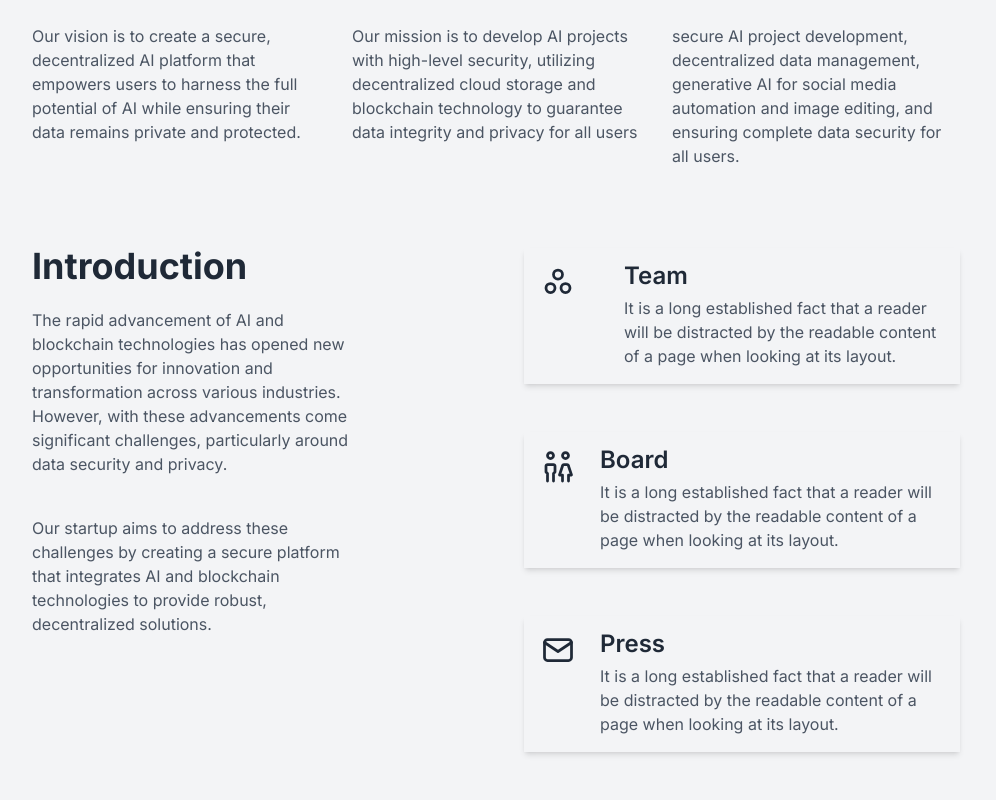
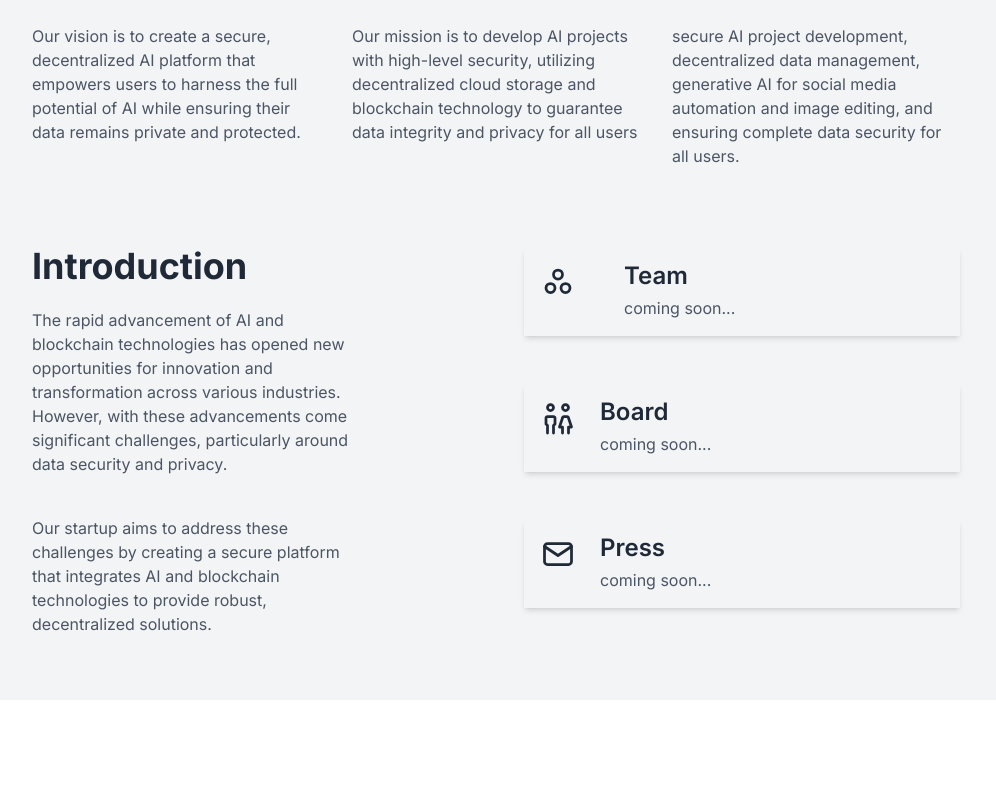
Before and after one commit to nureazambd/secureai-and-blockchain-startup, a Next.js app: page / in a window 1280 px wide. Shown: the part 1700-2500 px from the top of the page, without its empty margins (144-1140 px from the left). After the commit the page ends 2400 px from the top, so only its background shows below. Built offline with nearby package versions, Linux system fonts and the light colour scheme.

Commit message:
home page update

```diff
--- a/src/app/page.tsx
+++ b/src/app/page.tsx
@@ -128,7 +128,7 @@ technologies to provide robust, decentralized solutions.</p>
                             </div>
                             <div className="">
                                 <p className="font-semibold lg:text-2xl text-xl lg:leading-6 leading-5 text-gray-800">Team</p>
-                                <p className="mt-2 font-normal text-base leading-6 text-gray-600">It is a long established fact that a reader will be distracted by the readable content of a page when looking at its layout.</p>
+                                <p className="mt-2 font-normal text-base leading-6 text-gray-600">coming soon...</p>
                             </div>
                         </div>
 
@@ -144,7 +144,7 @@ technologies to provide robust, decentralized solutions.</p>
                             </div>
                             <div className="">
                                 <p className="font-semibold lg:text-2xl text-xl lg:leading-6 leading-5 text-gray-800">Board</p>
-                                <p className="mt-2 font-normal text-base leading-6 text-gray-600">It is a long established fact that a reader will be distracted by the readable content of a page when looking at its layout.</p>
+                                <p className="mt-2 font-normal text-base leading-6 text-gray-600">coming soon...</p>
                             </div>
                         </div>
 
@@ -158,7 +158,7 @@ technologies to provide robust, decentralized solutions.</p>
                             </div>
                             <div className="">
                                 <p className="font-semibold lg:text-2xl text-xl lg:leading-6 leading-5 text-gray-800">Press</p>
-                                <p className="mt-2 font-normal text-base leading-6 text-gray-600">It is a long established fact that a reader will be distracted by the readable content of a page when looking at its layout.</p>
+                                <p className="mt-2 font-normal text-base leading-6 text-gray-600">coming soon...</p>
                             </div>
                         </div>
                     </div>
```
